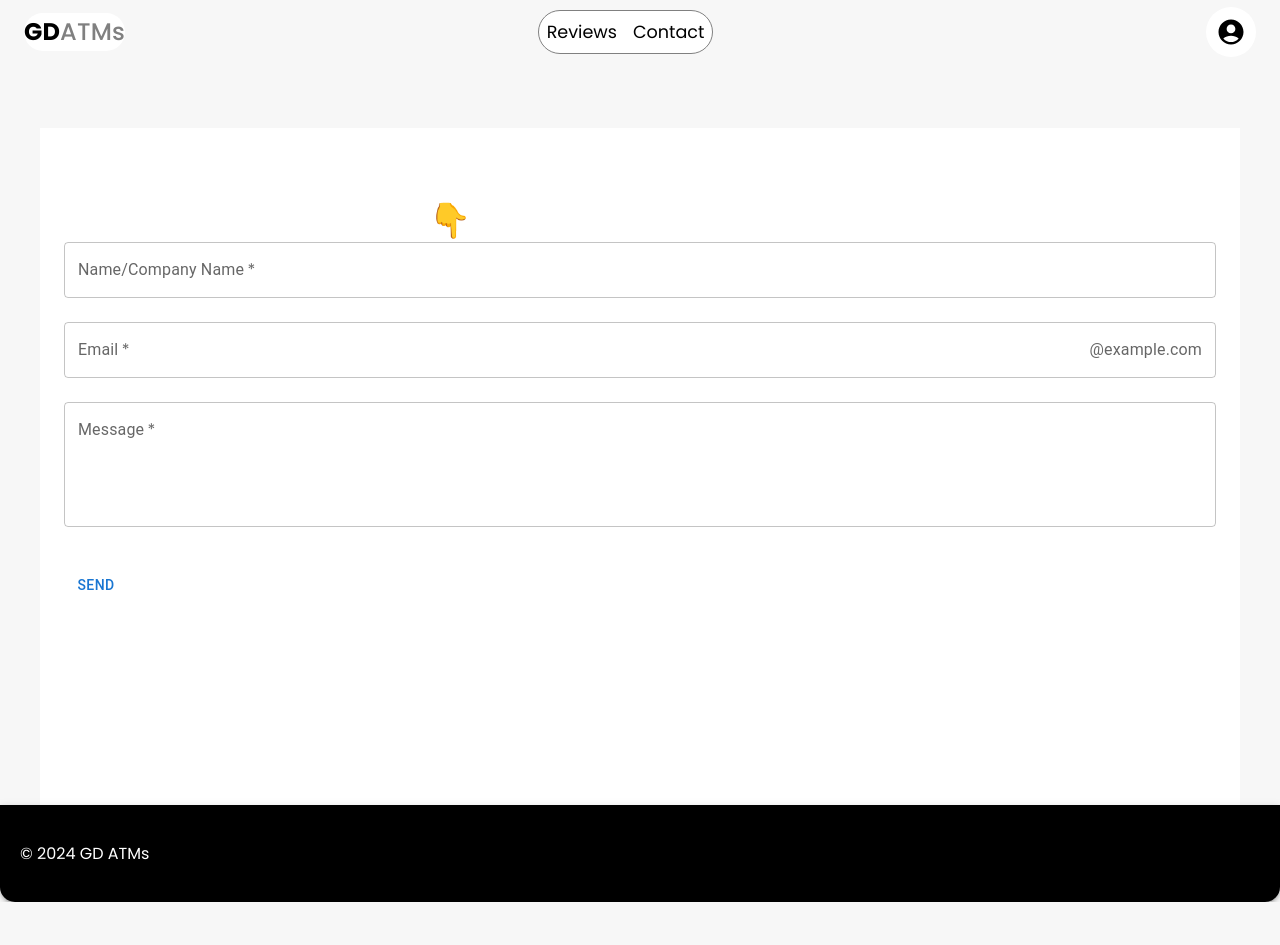
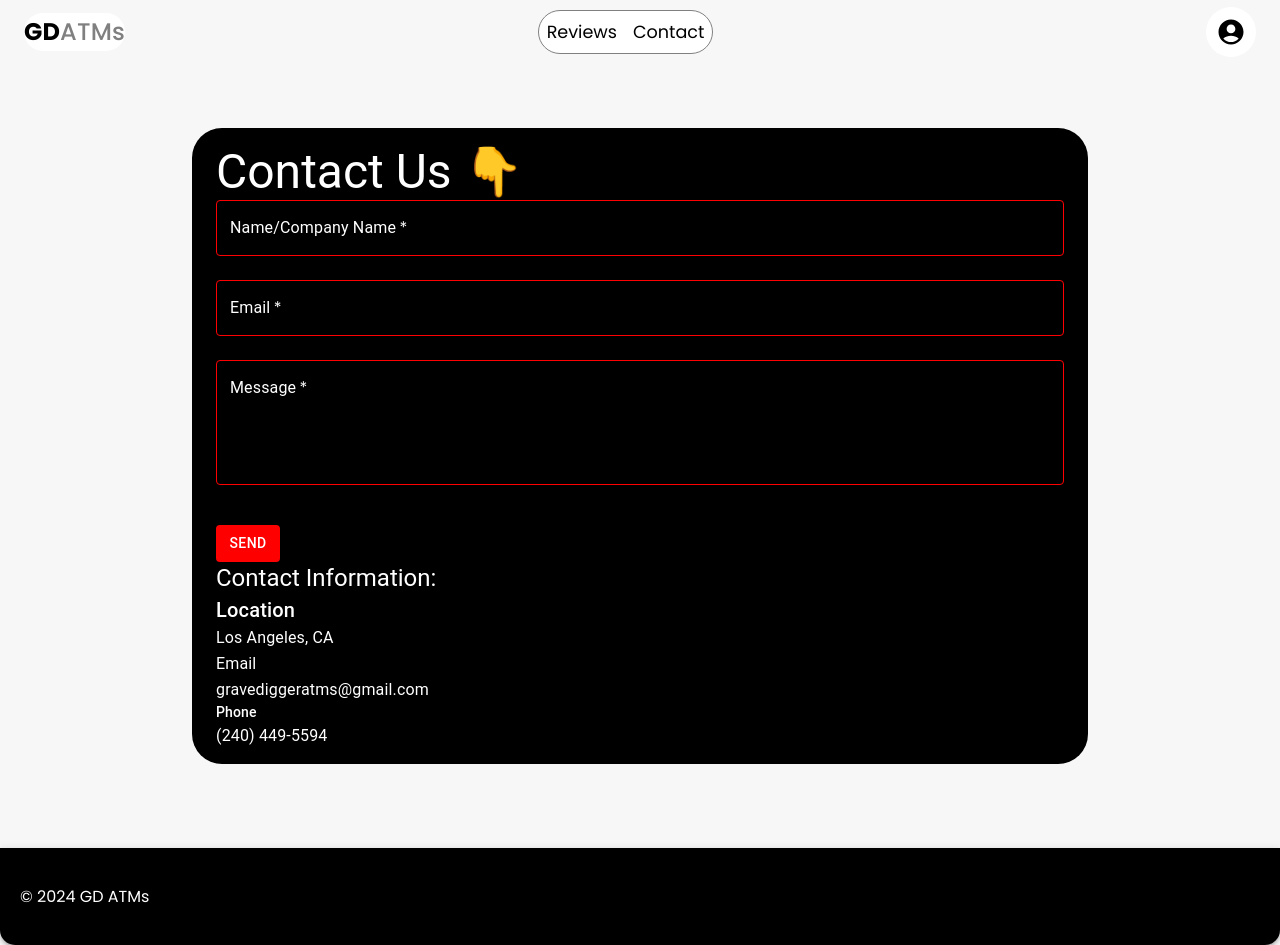
Before and after one commit to pToum21/gd-atms-v2, a React (Vite) app in the folder client/: page /contact in a window 1280 px wide. Before the commit the page ends 902 px from the top, so only its background shows below. Built offline with nearby package versions, Linux system fonts and the light colour scheme; no server answers.

Commit message:
made a very simple contact page for the time beinging

```diff
--- a/client/src/pages/Contact.jsx
+++ b/client/src/pages/Contact.jsx
@@ -24,9 +24,9 @@ function Contact() {
   }
 
   return (
-    <Container sx={{ backgroundColor: 'white', color: '#fff', padding: '16px' }}>
-      <Typography variant="h3" className="contact-me-header">Contact Me</Typography>
-      <Typography variant="h4" className="form-title">Don't be shy, hit my line 👇</Typography>
+    <div style={{height: '90vh'}}>
+      <Container sx={{ backgroundColor: '#000', color: '#fff', padding: '16px', borderRadius: '30px', width: '70vw' }}>
+        <Typography variant="h3" className="contact-me-header">Contact Us 👇</Typography>
 
         <form onSubmit={handleSubmit}>
           <TextField
@@ -36,7 +36,17 @@ function Contact() {
             value={formData.username}
             onChange={handleChange}
             required
-          sx={{ marginBottom: '24px', '& .MuiInputBase-root': { color: '#fff' } }}
+            sx={{
+              marginBottom: '24px',
+              '& .MuiInputBase-input': { color: '#fff' },
+              '& .MuiOutlinedInput-notchedOutline': { borderColor: '#ff0000' },
+              '& .MuiFormLabel-root': { color: '#fff' },
+              '& .MuiInputLabel-root.Mui-focused': { color: '#fff' },
+            }}
+            InputProps={{
+              sx: { color: '#fff' }
+            }}
+            variant="outlined"
           />
 
           <TextField
@@ -47,10 +57,18 @@ function Contact() {
             value={formData.email}
             onChange={handleChange}
             required
-          sx={{ marginBottom: '24px', '& .MuiInputBase-root': { color: '#fff' } }}
+            sx={{
+              marginBottom: '24px',
+              '& .MuiInputBase-input': { color: '#fff' },
+              '& .MuiOutlinedInput-notchedOutline': { borderColor: '#ff0000' },
+              '& .MuiFormLabel-root': { color: '#fff' },
+              '& .MuiInputLabel-root.Mui-focused': { color: '#fff' },
+            }}
             InputProps={{
               endAdornment: <InputAdornment position="end">@example.com</InputAdornment>,
+              sx: { color: '#fff' }
             }}
+            variant="outlined"
           />
 
           <TextField
@@ -62,25 +80,37 @@ function Contact() {
             value={formData.message}
             onChange={handleChange}
             required
-          sx={{ marginBottom: '24px', '& .MuiInputBase-root': { color: '#fff' } }}
+            sx={{
+              marginBottom: '24px',
+              '& .MuiInputBase-input': { color: '#fff' },
+              '& .MuiOutlinedInput-notchedOutline': { borderColor: '#ff0000' },
+              '& .MuiFormLabel-root': { color: '#fff' },
+              '& .MuiInputLabel-root.Mui-focused': { color: '#fff' },
+            }}
+            InputProps={{
+              sx: { color: '#fff' }
+            }}
+            variant="outlined"
           />
 
           <Box mt={2}>
-          <Button type="submit" disabled={state.submitting}>Send</Button>
+            <Button type="submit" disabled={state.submitting} sx={{ backgroundColor: '#ff0000', color: '#fff' }}>Send</Button>
           </Box>
         </form>
 
         {/* Contact info area */}
         <div className="contact-info">
           <Typography variant="h5" className='contact-me-information'>Contact Information:</Typography>
-        <Typography variant="h6" className='con-info-titles'>Address</Typography>
+          <Typography variant="h6" className='con-info-titles'>Location</Typography>
           <Typography>Los Angeles, CA</Typography>
           <Typography variant="subtitle1" className='con-info-titles'>Email</Typography>
-        <Typography>pey2moo1@gmail.com</Typography>
+          <Typography>gravediggeratms@gmail.com</Typography>
           <Typography variant="subtitle2" className='con-info-titles'>Phone</Typography>
           <Typography>(240) 449-5594</Typography>
         </div>
       </Container>
+    </div>
+
   );
 }
 
```
Lines whose indentation alone changed are shown as unchanged.
